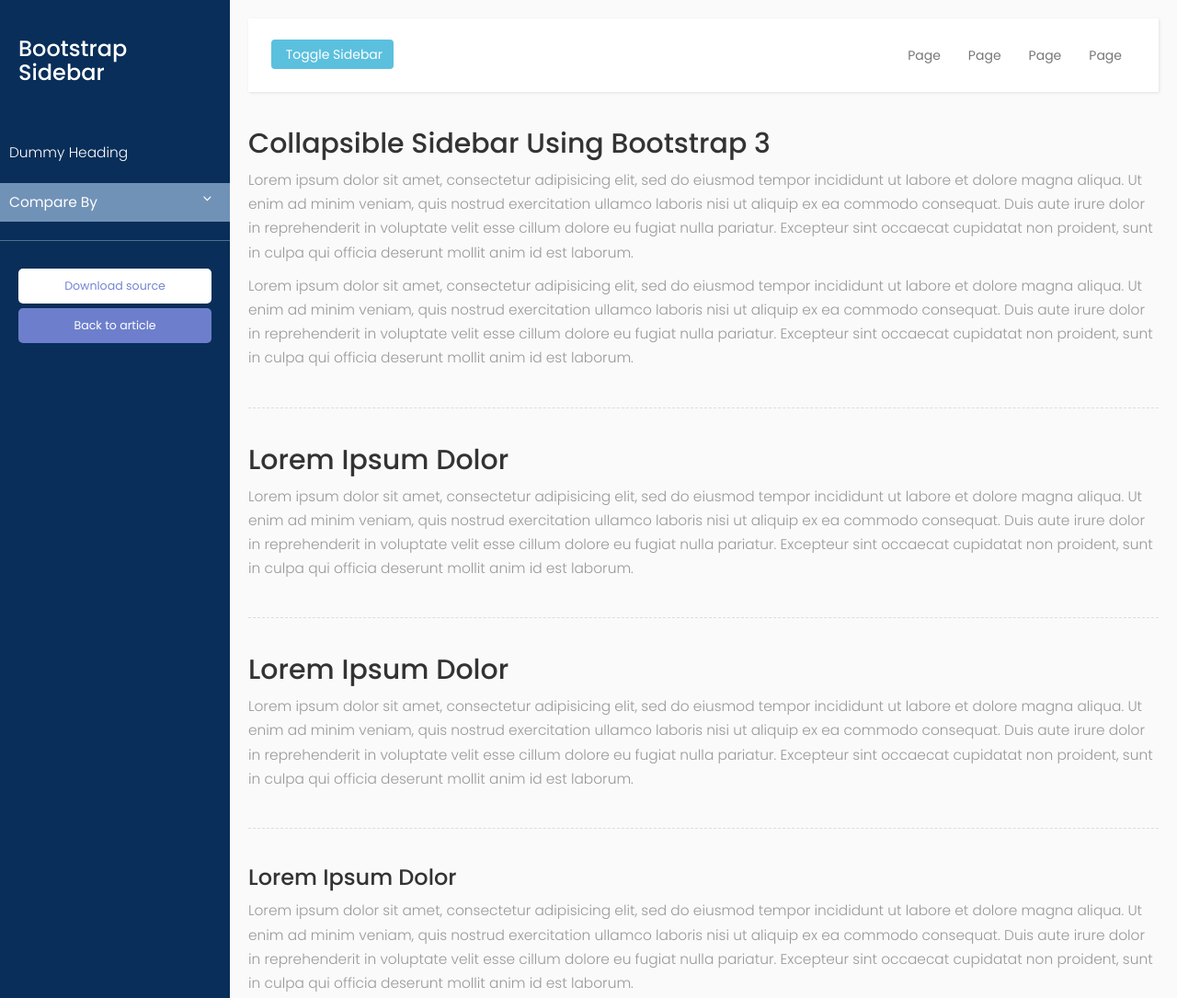
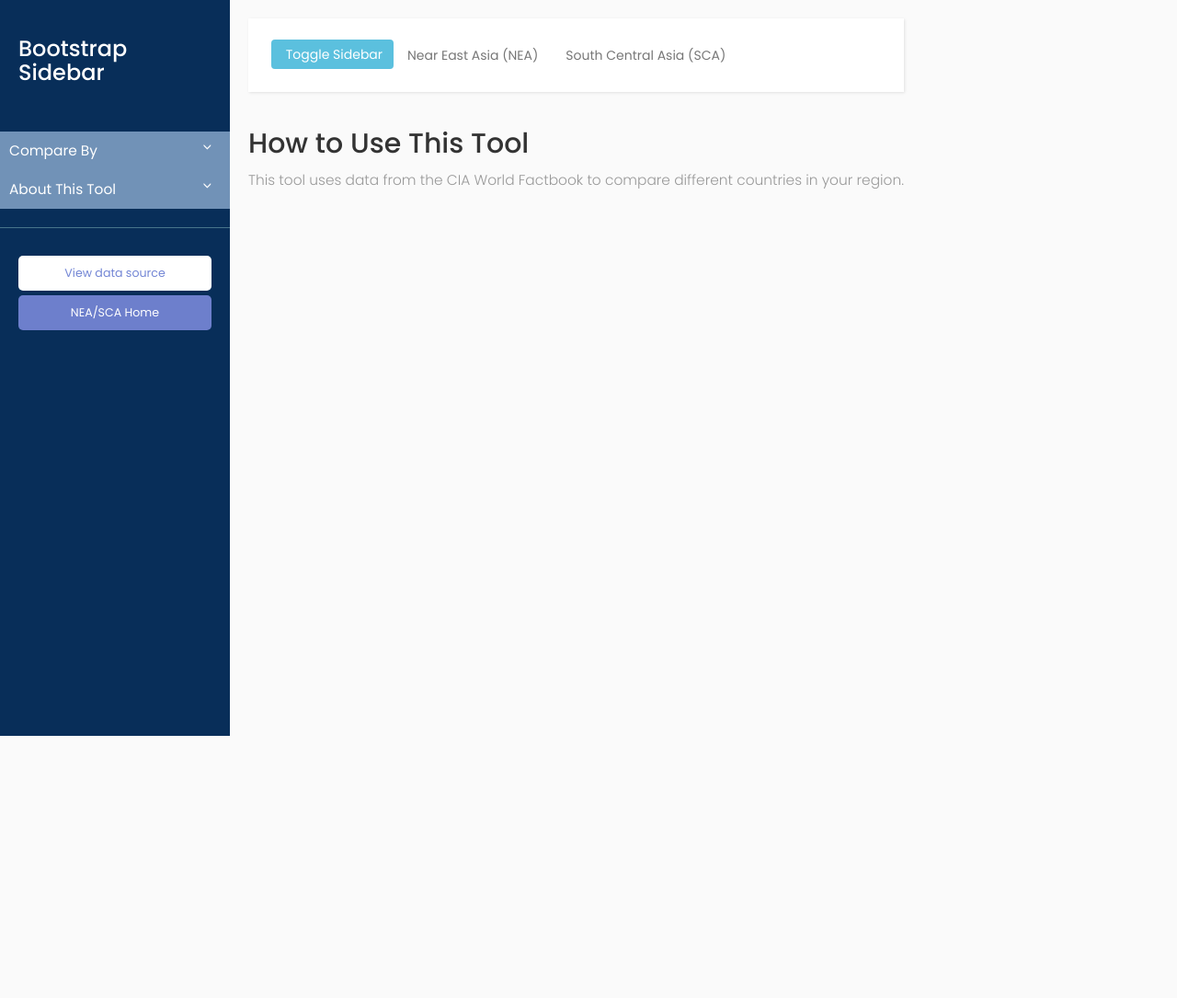
Before and after one commit to vsfsdatateam/vsfsdatateam.github.io, a plain HTML site: page index.html in a window 1280 px wide. Shown: the top 1085 px of the page at 92% size. After the commit the page ends 800 px from the top, so only its background shows below. Drawn offline with nearby package versions, Linux system fonts and the light colour scheme.

Commit message:
Update index.html
add copy

```diff
--- a/index.html
+++ b/index.html
@@ -5,7 +5,7 @@
         <meta name="viewport" content="width=device-width, initial-scale=1.0">
         <meta http-equiv="X-UA-Compatible" content="IE=edge">
 
-        <title>Collapsible sidebar using Bootstrap 3</title>
+        <title>NEA SCA Onboarding</title>
 
          <!-- Bootstrap CSS CDN -->
         <link rel="stylesheet" href="https://maxcdn.bootstrapcdn.com/bootstrap/3.3.7/css/bootstrap.min.css">
@@ -24,7 +24,6 @@
                 </div>
 
                 <ul class="list-unstyled components">
-                    <p>Dummy Heading</p>
                     <li class="active">
                         <a href="#homeSubmenu" data-toggle="collapse" aria-expanded="false">Compare By</a>
                         <ul class="collapse list-unstyled" id="homeSubmenu">
@@ -35,11 +34,14 @@
                             <li><a href="#">Education Expenses (%GDP)</a></li>
                         </ul>
                     </li>
+                    <li class="active">
+                        <a href="#homeSubmenu" data-toggle="collapse" aria-expanded="false">About This Tool</a>
+                    </li>
                 </ul>
 
                 <ul class="list-unstyled CTAs">
-                    <li><a href="https://bootstrapious.com/tutorial/files/sidebar.zip" class="download">Download source</a></li>
-                    <li><a href="https://bootstrapious.com/p/bootstrap-sidebar" class="article">Back to article</a></li>
+                    <li><a href="https://bootstrapious.com/tutorial/files/sidebar.zip" class="download">View data source</a></li>
+                    <li><a href="https://bootstrapious.com/p/bootstrap-sidebar" class="article">NEA/SCA Home</a></li>
                 </ul>
             </nav>
 
@@ -57,40 +59,19 @@
                         </div>
 
                         <div class="collapse navbar-collapse" id="bs-example-navbar-collapse-1">
-                            <ul class="nav navbar-nav navbar-right">
-                                <li><a href="#">Page</a></li>
-                                <li><a href="#">Page</a></li>
-                                <li><a href="#">Page</a></li>
-                                <li><a href="#">Page</a></li>
+                            <ul class="nav navbar-nav navbar-left">
+                                <li><a href="#">Near East Asia (NEA)</a></li>
+                                <li><a href="#">South Central Asia (SCA)</a></li>
                             </ul>
                         </div>
                     </div>
                 </nav>
 
-                <h2>Collapsible Sidebar Using Bootstrap 3</h2>
-                <p>Lorem ipsum dolor sit amet, consectetur adipisicing elit, sed do eiusmod tempor incididunt ut labore et dolore magna aliqua. Ut enim ad minim veniam, quis nostrud exercitation ullamco laboris nisi ut aliquip ex ea commodo consequat. Duis aute irure dolor in reprehenderit in voluptate velit esse cillum dolore eu fugiat nulla pariatur. Excepteur sint occaecat cupidatat non proident, sunt in culpa qui officia deserunt mollit anim id est laborum.</p>
-                <p>Lorem ipsum dolor sit amet, consectetur adipisicing elit, sed do eiusmod tempor incididunt ut labore et dolore magna aliqua. Ut enim ad minim veniam, quis nostrud exercitation ullamco laboris nisi ut aliquip ex ea commodo consequat. Duis aute irure dolor in reprehenderit in voluptate velit esse cillum dolore eu fugiat nulla pariatur. Excepteur sint occaecat cupidatat non proident, sunt in culpa qui officia deserunt mollit anim id est laborum.</p>
-
-                <div class="line"></div>
-
-                <h2>Lorem Ipsum Dolor</h2>
-                <p>Lorem ipsum dolor sit amet, consectetur adipisicing elit, sed do eiusmod tempor incididunt ut labore et dolore magna aliqua. Ut enim ad minim veniam, quis nostrud exercitation ullamco laboris nisi ut aliquip ex ea commodo consequat. Duis aute irure dolor in reprehenderit in voluptate velit esse cillum dolore eu fugiat nulla pariatur. Excepteur sint occaecat cupidatat non proident, sunt in culpa qui officia deserunt mollit anim id est laborum.</p>
-
-                <div class="line"></div>
-
-                <h2>Lorem Ipsum Dolor</h2>
-                <p>Lorem ipsum dolor sit amet, consectetur adipisicing elit, sed do eiusmod tempor incididunt ut labore et dolore magna aliqua. Ut enim ad minim veniam, quis nostrud exercitation ullamco laboris nisi ut aliquip ex ea commodo consequat. Duis aute irure dolor in reprehenderit in voluptate velit esse cillum dolore eu fugiat nulla pariatur. Excepteur sint occaecat cupidatat non proident, sunt in culpa qui officia deserunt mollit anim id est laborum.</p>
-
-                <div class="line"></div>
-
-                <h3>Lorem Ipsum Dolor</h3>
-                <p>Lorem ipsum dolor sit amet, consectetur adipisicing elit, sed do eiusmod tempor incididunt ut labore et dolore magna aliqua. Ut enim ad minim veniam, quis nostrud exercitation ullamco laboris nisi ut aliquip ex ea commodo consequat. Duis aute irure dolor in reprehenderit in voluptate velit esse cillum dolore eu fugiat nulla pariatur. Excepteur sint occaecat cupidatat non proident, sunt in culpa qui officia deserunt mollit anim id est laborum.</p>
+                <h2>How to Use This Tool</h2>
+                <p>This tool uses data from the CIA World Factbook to compare different countries in your region.</p>
+                <!--<div class="line"></div> -->
             </div>
         </div>
-
-
-
-
 
         <!-- jQuery CDN -->
          <script src="https://code.jquery.com/jquery-1.12.0.min.js"></script>
```
